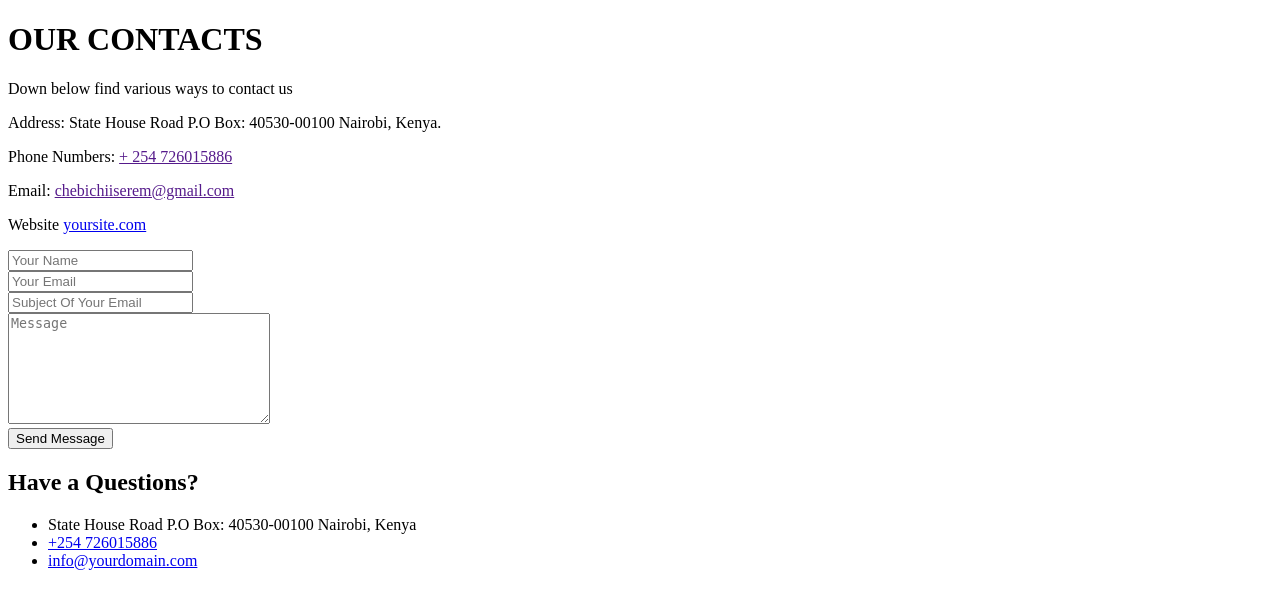
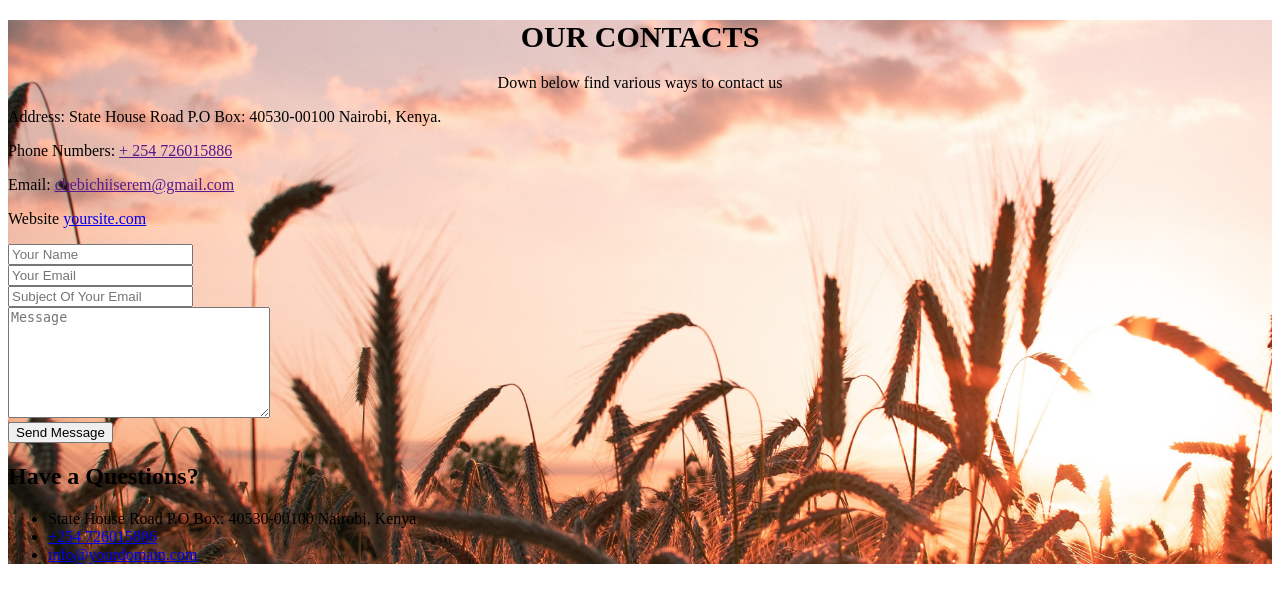
Before and after one commit to Chebichii-Lab/Online-Grocery, a Python web app: template app/templates/contacts.html in a window 1280 px wide. Shown: the top 609 px of the page. Run offline with Jinja, Linux system fonts and the light colour scheme; the template is opened without the code that fills it, so the values that code supplies are empty.

Commit message:
add background image

```diff
--- a/app/templates/contacts.html
+++ b/app/templates/contacts.html
@@ -1,19 +1,24 @@
 <!DOCTYPE html>
 <html lang="en">
 
-<head>
-    <link rel="preconnect" href="https://fonts.gstatic.com">
-    <link href="https://fonts.googleapis.com/css2?family=Dancing+Script:wght@500&display=swap" rel="stylesheet">
-</head>
+<link rel="preconnect" href="https://fonts.gstatic.com">
+<link href="https://fonts.googleapis.com/css2?family=Dancing+Script:wght@500&display=swap" rel="stylesheet">
 
-<div class="container">
-    <h1>OUR CONTACTS</h1>
-    <p>Down below find various ways to contact us</p>
+<style>
+    #background{
+      background-image: url('../static/nadine-redlich-SEF34uHb1jE-unsplash.jpg');
+      background-repeat: no-repeat;
+      background-position: center;
+      background-size: cover;
+    }
+  </style>
+<div class="container" id="background">
+    <h1 style="font-size: 30px; text-align: center; font-weight: bold;">OUR CONTACTS</h1>
+    <p style="text-align: center;">Down below find various ways to contact us</p>
 
-    <div class="container">
         <div class="row d-flex mb-5 contact-info">
             <div class="w-100"></div>
-            <div class="col-md-3 d-flex">
+            <div class="col-md-6 d-flex">
                 <div class="info bg-white p-4">
                     <p><span>Address:</span> State House Road P.O Box: 40530-00100 Nairobi, Kenya.</p>
                 </div>
@@ -90,7 +95,6 @@
                 </div>
             </div>
         </div>
-    </div>
 </div>
 
 
```
Also changed, not shown: app/static/nadine-redlich-SEF34uHb1jE-unsplash.jpg (added).
